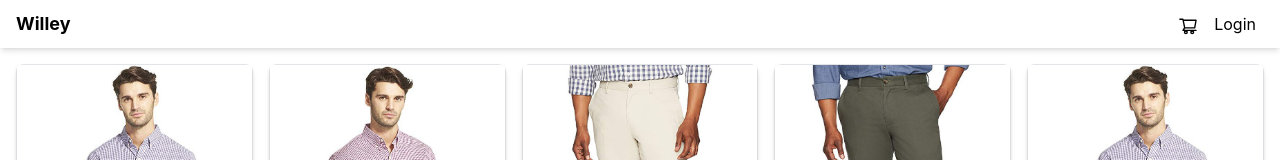
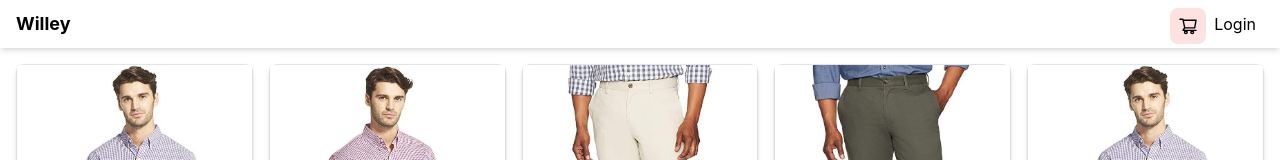
Before and after one commit to Junnygram/nextjs-ecommerce, a Next.js app: page / in a window 1280 px wide. Shown: the top 160 px of the page. Built offline with nearby package versions, Linux system fonts and the light colour scheme.

Commit message:
add to cart btn functional on product screen

```diff
--- a/components/Layout.jsx
+++ b/components/Layout.jsx
@@ -1,10 +1,13 @@
 import Head from 'next/head';
 import Link from 'next/link';
-import React from 'react';
+import React, { useContext } from 'react';
+import { Store } from '../utils/Store';
 import { AiOutlineShoppingCart } from 'react-icons/ai';
 
 function Layout({ title, children }) {
   const year = new Date().getFullYear();
+  const { state } = useContext(Store);
+  const { cart } = state;
   return (
     <>
       <Head>
@@ -20,8 +23,13 @@
             </Link>
             <div className="flex">
               <Link href="/cart">
-                <div className="p-2 mt-1 ">
+                <div className="p-2 mt-1 flex bg-red-100 rounded-lg">
                   <AiOutlineShoppingCart size="20px" />
+                  {cart.cartItems.length > 0 && (
+                    <span className="ml-1  rounded-full bg-red-600 px-2 py-1 text-xs font-bold text-white">
+                      {cart.cartItems.reduce((a, c) => a + c.quantity, 0)}
+                    </span>
+                  )}
                 </div>
               </Link>
               <Link href="/login">
--- a/pages/_app.js
+++ b/pages/_app.js
@@ -1,5 +1,10 @@
-import '@/styles/globals.css'
+import '@/styles/globals.css';
+import { StoreProvider } from '../utils/Store';
 
 export default function App({ Component, pageProps }) {
-  return <Component {...pageProps} />
+  return (
+    <StoreProvider>
+      <Component {...pageProps} />
+    </StoreProvider>
+  );
 }
--- a/pages/product/[slug].js
+++ b/pages/product/[slug].js
@@ -1,22 +1,36 @@
 import Image from 'next/image';
 import Link from 'next/link';
 import { useRouter } from 'next/router';
-import React from 'react';
+import React, { useContext } from 'react';
 import Layout from '../../components/Layout';
 import data from '../../utils/data';
 import { AiOutlineArrowLeft } from 'react-icons/ai';
+import { Store } from '../../utils/Store';
 
 export default function ProductScreen() {
+  const { state, dispatch } = useContext(Store);
+
   const { query } = useRouter();
   const { slug } = query;
   const product = data.products.find((x) => x.slug === slug);
   if (!product) {
     return <div>Produt Not Found</div>;
   }
+  const addToCartHandler = () => {
+    const existItem = state.cart.cartItems.find((x) => x.slug === product.slug);
+    const quantity = existItem ? existItem.quantity + 1 : 1;
+
+    if (product.countInStock < quantity) {
+      alert('Sorry. Product is out of stock');
+      return;
+    }
+
+    dispatch({ type: 'CART_ADD_ITEM', payload: { ...product, quantity } });
+  };
   return (
     <Layout title={product.name}>
       <div className="py-2">
-        <Link href="/" className="flex">
+        <Link href="/" className="flex ">
           <AiOutlineArrowLeft className="mt-1 text-amber-300" />
           back to products
         </Link>
@@ -54,7 +68,12 @@
               <div>Status</div>
               <div>{product.countInStock > 0 ? 'In stock' : 'Unavailable'}</div>
             </div>
-            <button className="primary-button w-full">Add to cart</button>
+            <button
+              className="primary-button w-full"
+              onClick={addToCartHandler}
+            >
+              Add to cart
+            </button>
           </div>
         </div>
       </div>
--- /dev/null
+++ b/utils/Store.js
@@ -0,0 +1,32 @@
+import { createContext, useReducer } from 'react';
+
+export const Store = createContext();
+
+const initialState = {
+  cart: { cartItems: [] },
+};
+
+function reducer(state, action) {
+  switch (action.type) {
+    case 'CART_ADD_ITEM': {
+      const newItem = action.payload;
+      const existItem = state.cart.cartItems.find(
+        (item) => item.slug === newItem.slug
+      );
+      const cartItems = existItem
+        ? state.cart.cartItems.map((item) =>
+            item.name === existItem.name ? newItem : item
+          )
+        : [...state.cart.cartItems, newItem];
+      return { ...state, cart: { ...state.cart, cartItems } };
+    }
+    default:
+      return state;
+  }
+}
+
+export function StoreProvider({ children }) {
+  const [state, dispatch] = useReducer(reducer, initialState);
+  const value = { state, dispatch };
+  return <Store.Provider value={value}>{children}</Store.Provider>;
+}
```
